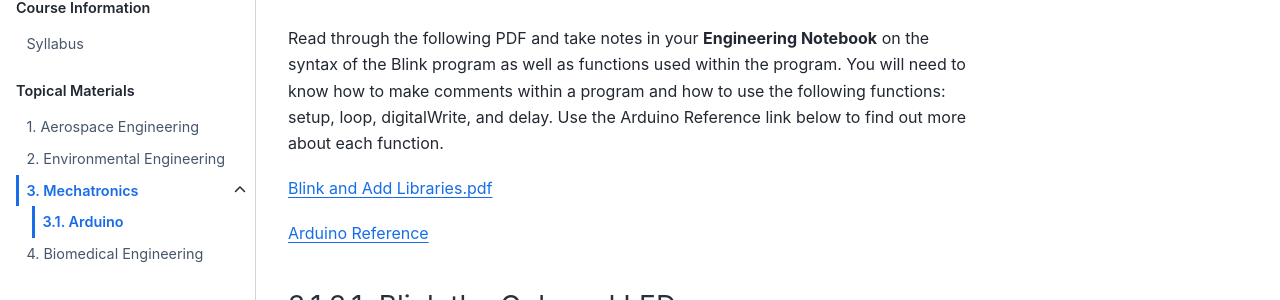
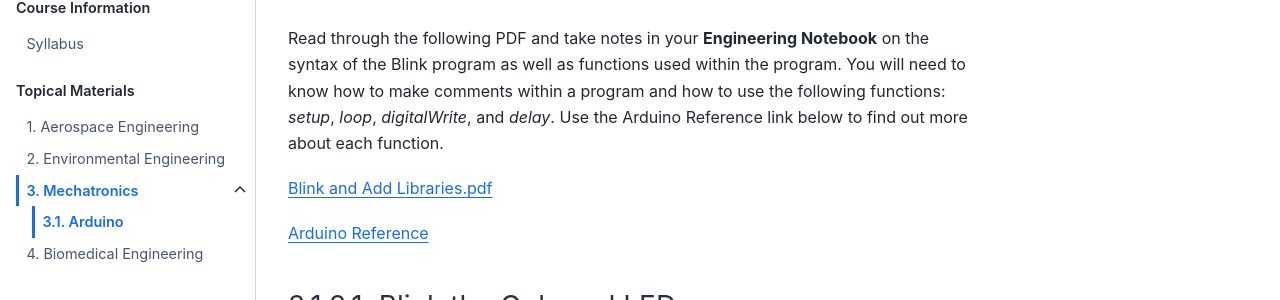
Before and after one commit to Culver-Academies/engineering1, a Jupyter Book: the page built from mech/arduino.md, in a window 1280 px wide and 900 px high, scrolled down 569 px. Shown: the part 232-532 px from the top of the window. Built offline with Jupyter Book 1.0.4 settings and Sphinx 7.4.7 and the Sphinx Book theme 1.1.4, drawn with Linux system fonts in a browser that asks for light colours.

```diff
--- a/mech/arduino.md
+++ b/mech/arduino.md
@@ -2,9 +2,11 @@
 
 The term **Arduino** can be used to talk about the physical board that has a processor to control motors, sensors, and various electronics *or* it can be used to talk about the software that is used to program the board. You will learn about Arduino (the board and the software) so you are familiar with how it works and to introduce you to some progamming. However, we will be using a **Raspberry Pi** (board) and **Python** (programming language) for our design challenge.
 
+
 ## Install Arduino IDE from Company Portal
 
 Using Company Portal, installed on your Culver issued laptop, download and install Arduino IDE. It is the software that we will use to design and upload programs to our Arduino board.
+
 
 ## First Look at Arduino
 
@@ -12,9 +14,10 @@ Read through the following PDF and take notes in your **Engineering Notebook** o
 
 [First Look at Arduino.pdf ](https://drive.google.com/file/d/18EQRWNUOjW3YH3a1C8iBYt0frR-y16M4/view?usp=sharing)
 
+
 ## Blink and Add Libraries
 
-Read through the following PDF and take notes in your **Engineering Notebook** on the syntax of the Blink program as well as functions used within the program. You will need to know how to make comments within a program and how to use the following functions: setup, loop, digitalWrite, and delay.  Use the Arduino Reference link below to find out more about each function.
+Read through the following PDF and take notes in your **Engineering Notebook** on the syntax of the Blink program as well as functions used within the program. You will need to know how to make comments within a program and how to use the following functions: *setup*, *loop*, *digitalWrite*, and *delay*.  Use the Arduino Reference link below to find out more about each function.
 
 [Blink and Add Libraries.pdf](https://drive.google.com/file/d/1K_59O8riaTt0U8QjNAIXVQDmxSYzLI2a/view?usp=drive_link)
 
```
